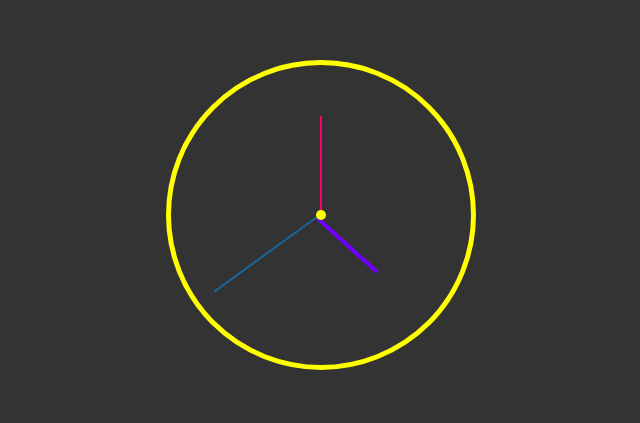
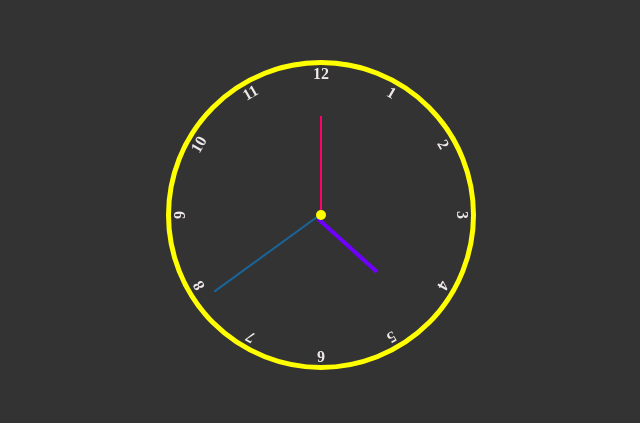
Before and after one commit to Jon-Ledo/js-analog-clock, a plain HTML site: page index.html in a window 1280 px wide. Shown: the part 193-616 px from the top of the page, without its empty margins (319-959 px from the left). Drawn offline with Linux system fonts and the light colour scheme.

Commit message:
added numbers to clock, used JS to position them correctly with forEach method and transform/rotate

```diff
--- a/index.html
+++ b/index.html
@@ -15,6 +15,18 @@
     <div id="minutes-hand"></div>
     <div id="hours-hand"></div>
     <div id="center"></div>
+    <div class="number number1">1</div>
+    <div class="number number2">2</div>
+    <div class="number number3">3</div>
+    <div class="number number4">4</div>
+    <div class="number number5">5</div>
+    <div class="number number6">6</div>
+    <div class="number number7">7</div>
+    <div class="number number8">8</div>
+    <div class="number number9">9</div>
+    <div class="number number10">10</div>
+    <div class="number number11">11</div>
+    <div class="number number12">12</div>
   </div>
 
 </body>
--- a/script.js
+++ b/script.js
@@ -1,7 +1,15 @@
 const secondsHand = getElement('#seconds-hand')
 const minutesHand = getElement('#minutes-hand')
 const hoursHand = getElement('#hours-hand')
+const getNumbers = document.querySelectorAll('.number')
 
+getNumbers.forEach(printNumbers)
+
+function printNumbers(element, index) {
+  const degree = 30
+  console.log(element, index)
+  element.style.transform = `rotate(${degree * (index + 1)}deg)`
+}
 
 function getTime() {
   const currentTime = new Date()
--- a/styles.css
+++ b/styles.css
@@ -51,3 +51,12 @@ body {
   right: 145px;
   bottom: 145px;
 }
+
+.clock .number {
+  position: absolute;
+  width: 100%;
+  height: 100%;
+  text-align: center;
+  font-weight: bold;
+  color: #efe8e8
+}
```
